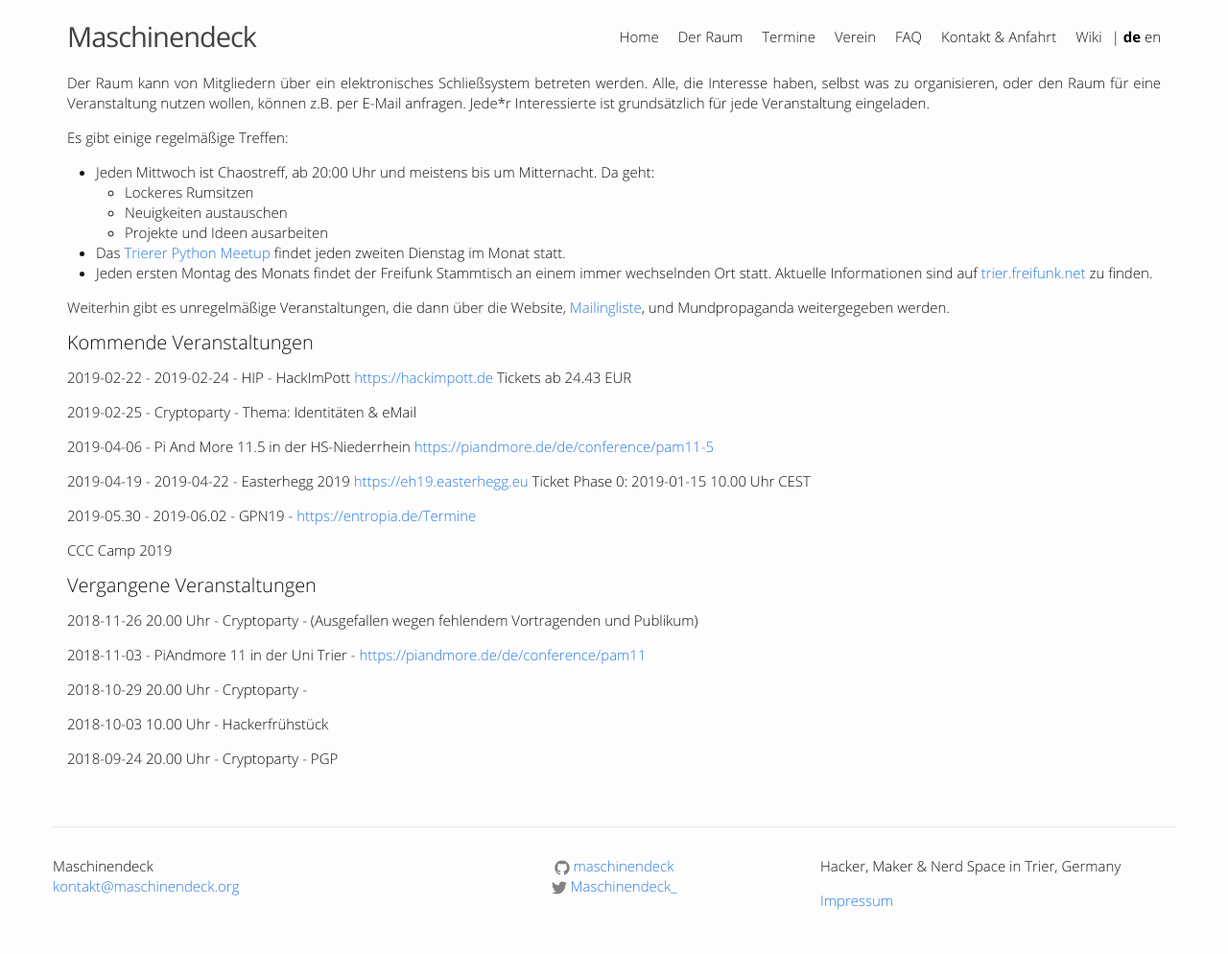
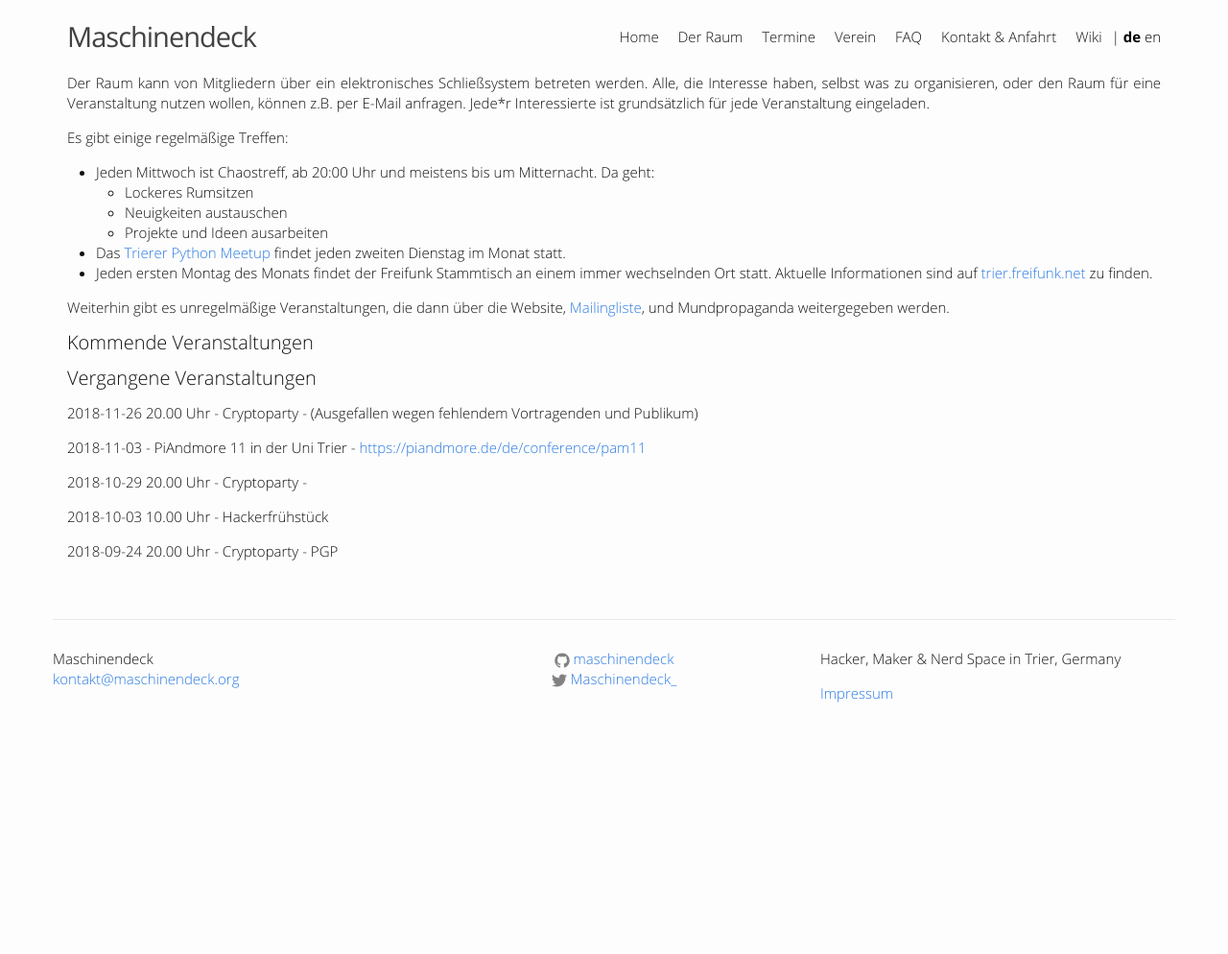
Before and after one commit to maschinendeck/maschinendeck.github.io, a Jekyll site: the page built from events.md, in a window 1280 px wide. Shown: the whole page at 96% size. Built offline with Jekyll 4.4.1, drawn with Linux system fonts in a browser that asks for light colours; after the commit the page ends 900 px from its top, so only the background shows below that.

Commit message:
removed outdated hard-coded events
removed outdated hard-coded events

```diff
--- a/events.md
+++ b/events.md
@@ -29,18 +29,6 @@ Weiterhin gibt es unregelmäßige Veranstaltungen, die dann über die Website, [
 #### Kommende Veranstaltungen
 <p class="upcoming-events"></p>
 
-2019-02-22 - 2019-02-24 - HIP - HackImPott <https://hackimpott.de> Tickets ab 24.43 EUR
-
-2019-02-25              - Cryptoparty - Thema: Identitäten & eMail
-
-2019-04-06              - Pi And More 11.5 in der HS-Niederrhein <https://piandmore.de/de/conference/pam11-5>
-
-2019-04-19 - 2019-04-22 - Easterhegg 2019 <https://eh19.easterhegg.eu> Ticket Phase 0: 2019-01-15 10.00 Uhr CEST
-
-2019-05.30 - 2019-06.02 - GPN19 - <https://entropia.de/Termine>
-
-CCC Camp 2019
-
 #### Vergangene Veranstaltungen
 
 <p class="previous-events"></p>
```
